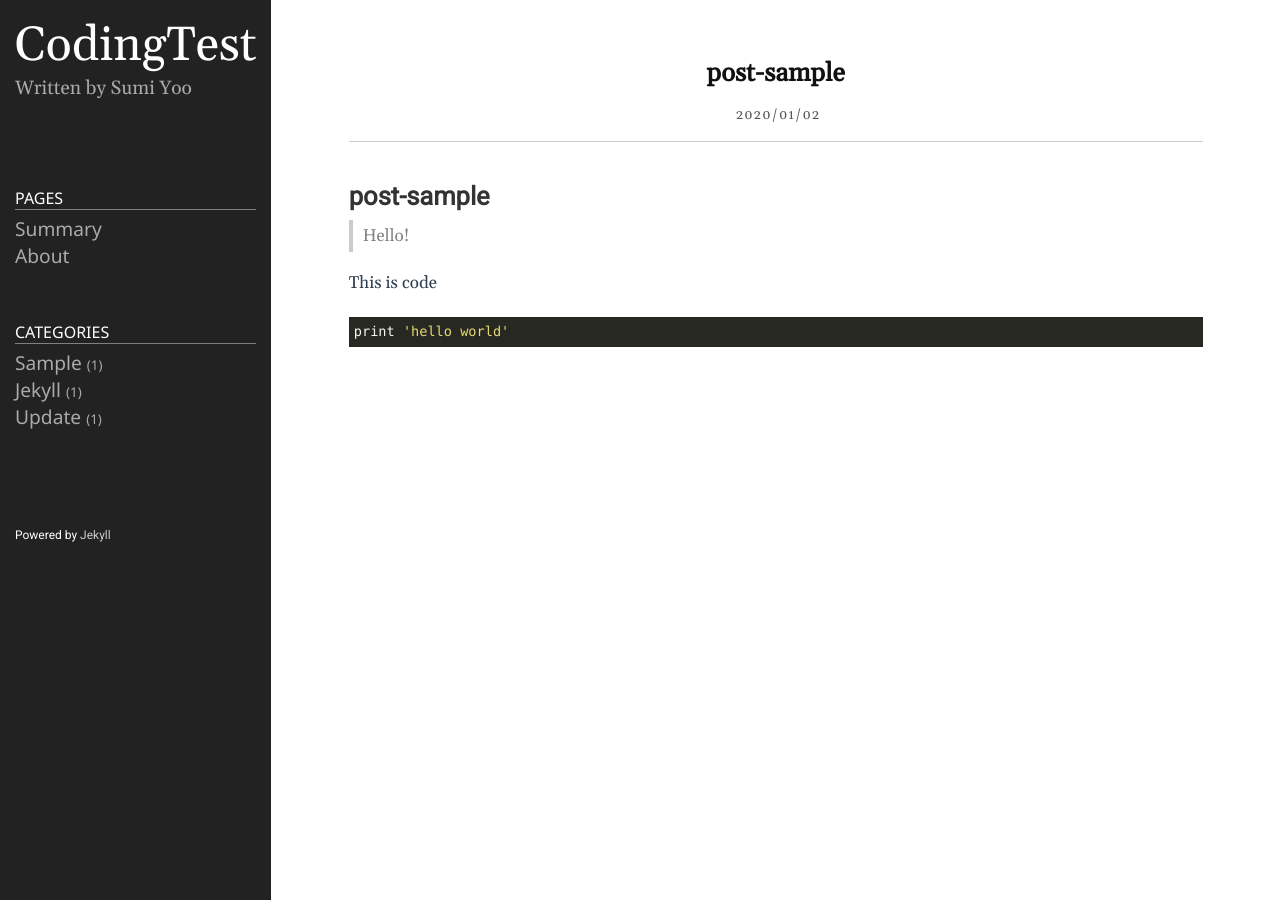
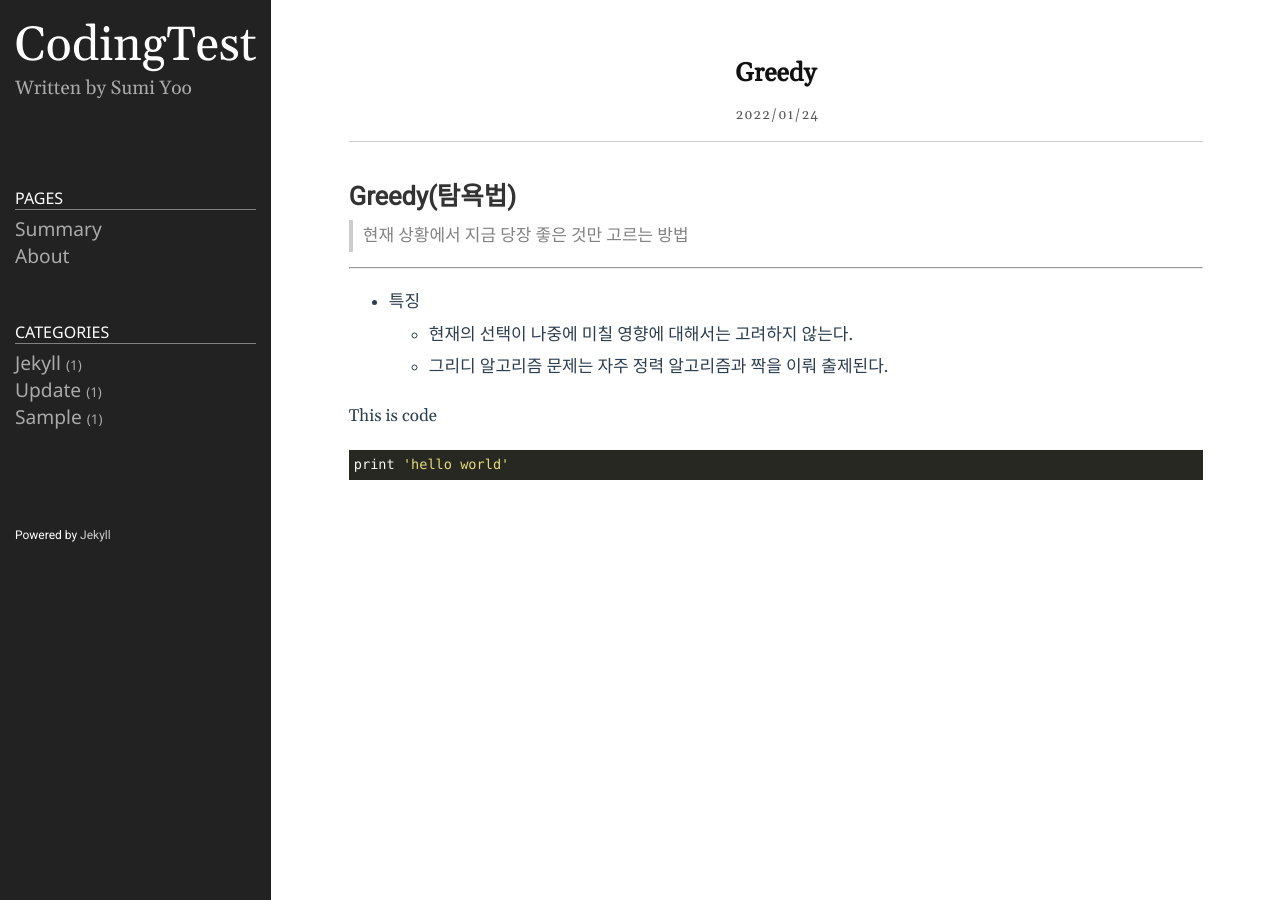
Before and after one commit to Yoo-sumi/Yoo-sumi.github.io, a Jekyll site: the page built from _posts/2020-01-02-post1.markdown, in a window 1280 px wide. Built offline with Jekyll 4.4.1, drawn with Linux system fonts in a browser that asks for light colours.

Commit message:
Docs: 그리디 요약

````diff
--- a/_posts/2020-01-02-post1.markdown
+++ b/_posts/2020-01-02-post1.markdown
@@ -1,11 +1,16 @@
 ---
 layout: post
-title: post-sample
-date: 2020-01-02 19:20:23 +0900
+title: Greedy
+date: 2022-01-24
 category: sample
 ---
-# post-sample
-> Hello!
+# Greedy(탐욕법)
+> 현재 상황에서 지금 당장 좋은 것만 고르는 방법
+
+---
++ 특징
+	- 현재의 선택이 나중에 미칠 영향에 대해서는 고려하지 않는다.
+	- 그리디 알고리즘 문제는 자주 정력 알고리즘과 짝을 이뤄 출제된다.
 
 This is code
 ```ruby
````
